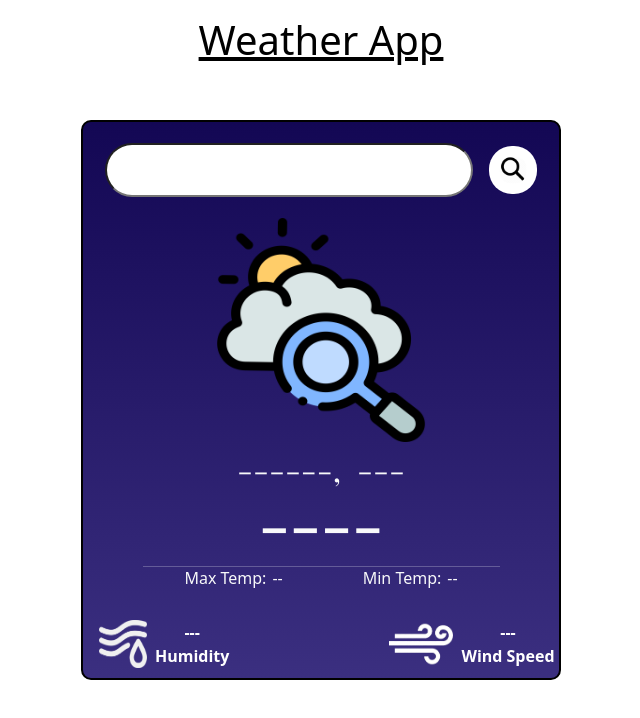
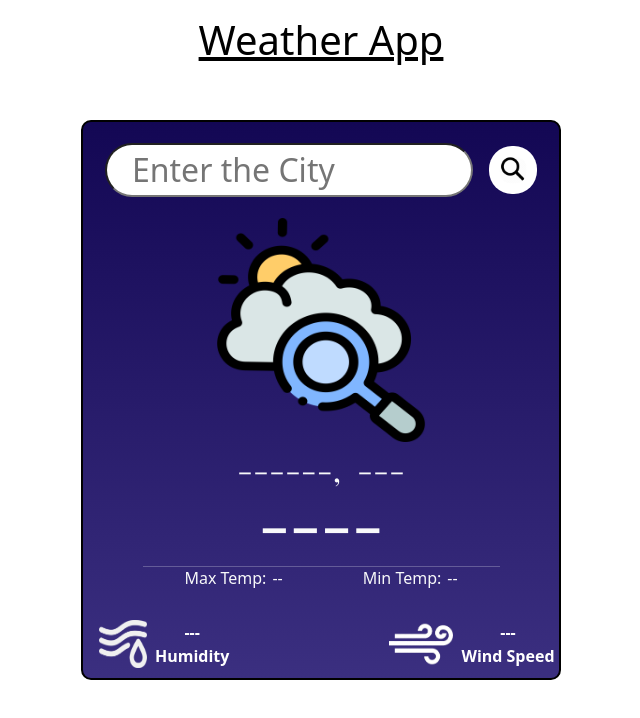
Before and after one commit to ankitahuja98/weatherapp, a React (Create React App) app: page / in a window 1280 px wide. Shown: the top 718 px of the page, without its empty margins (319-959 px from the left). Built offline with nearby package versions, Linux system fonts and the light colour scheme.

Commit message:
placeholder added

```diff
--- a/src/App.js
+++ b/src/App.js
@@ -81,7 +81,7 @@ function App() {
       <div className='card_box'>
         {/* input bar starts */}
         <div className='inputDiv'>
-          <input type='text' className='cityInpt' />
+          <input type='text' placeholder='Enter the City' className='cityInpt' />
           <img src={search_icon} alt='searchimg' onClick={searchbtn}></img>
         </div>
         {/* input bar ends */}
```
